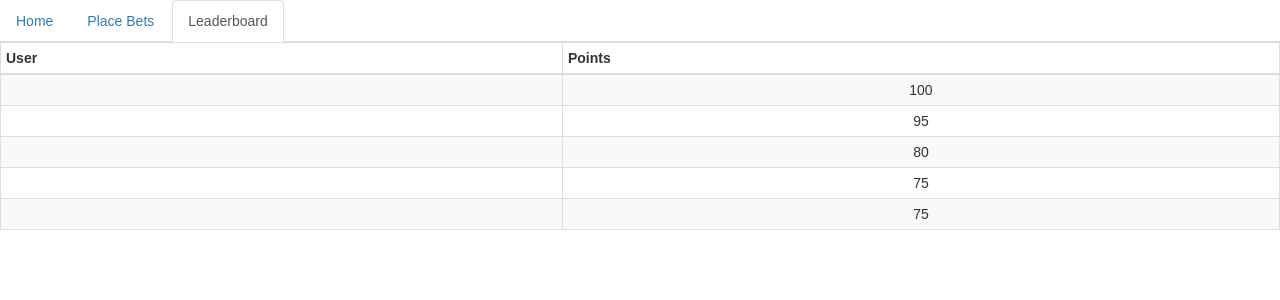
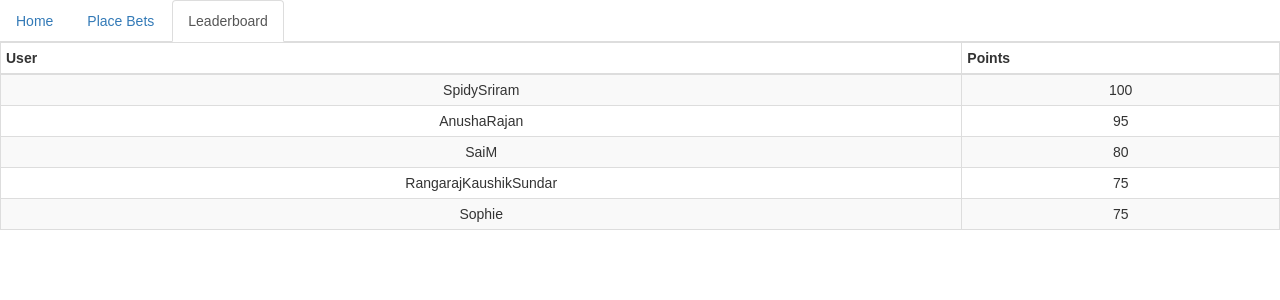
Before and after one commit to sairajm/Gitclash, a React (Create React App) app in the folder client/: page /dashboard in a window 1280 px wide. Both pictures are taken after a click on the tab "Leaderboard". Shown: the top 300 px of the page. Built offline with nearby package versions, Linux system fonts and the light colour scheme.

Commit message:
fixed stuff

```diff
--- a/client/src/pages/LeaderboardPage.js
+++ b/client/src/pages/LeaderboardPage.js
@@ -57,8 +57,8 @@ class LeaderboardPage extends Component {
     console.log(data)
     return data.map((d) => (
       <tr>
-        <td key={d.user}>{d.user}</td>
-        <td key={d.user+d.points}>{d.points}</td>
+        <td key={d.name}>{d.name}</td>
+        <td key={d.name+d.points}>{d.points}</td>
       </tr>
     ))
   }
```
